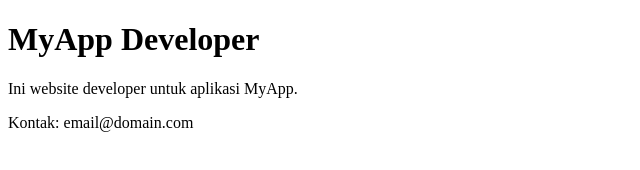
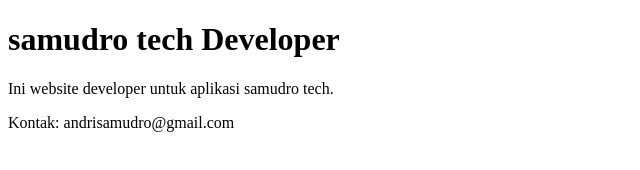
Before and after one commit to samudrotech/developer-website, a plain HTML site: page index.html in a window 1280 px wide. Shown: the whole page, without its empty margins (0-640 px from the left). Drawn offline with Linux system fonts and the light colour scheme.

Commit message:
Update index.html

```diff
--- a/index.html
+++ b/index.html
@@ -1,11 +1,11 @@
 <!DOCTYPE html>
 <html>
 <head>
-  <title>Website Developer MyApp</title>
+  <title>Website Developer Samudro Tech</title>
 </head>
 <body>
-  <h1>MyApp Developer</h1>
-  <p>Ini website developer untuk aplikasi MyApp.</p>
-  <p>Kontak: email@domain.com</p>
+  <h1>samudro tech Developer</h1>
+  <p>Ini website developer untuk aplikasi samudro tech.</p>
+  <p>Kontak: andrisamudro@gmail.com</p>
 </body>
 </html>
```
